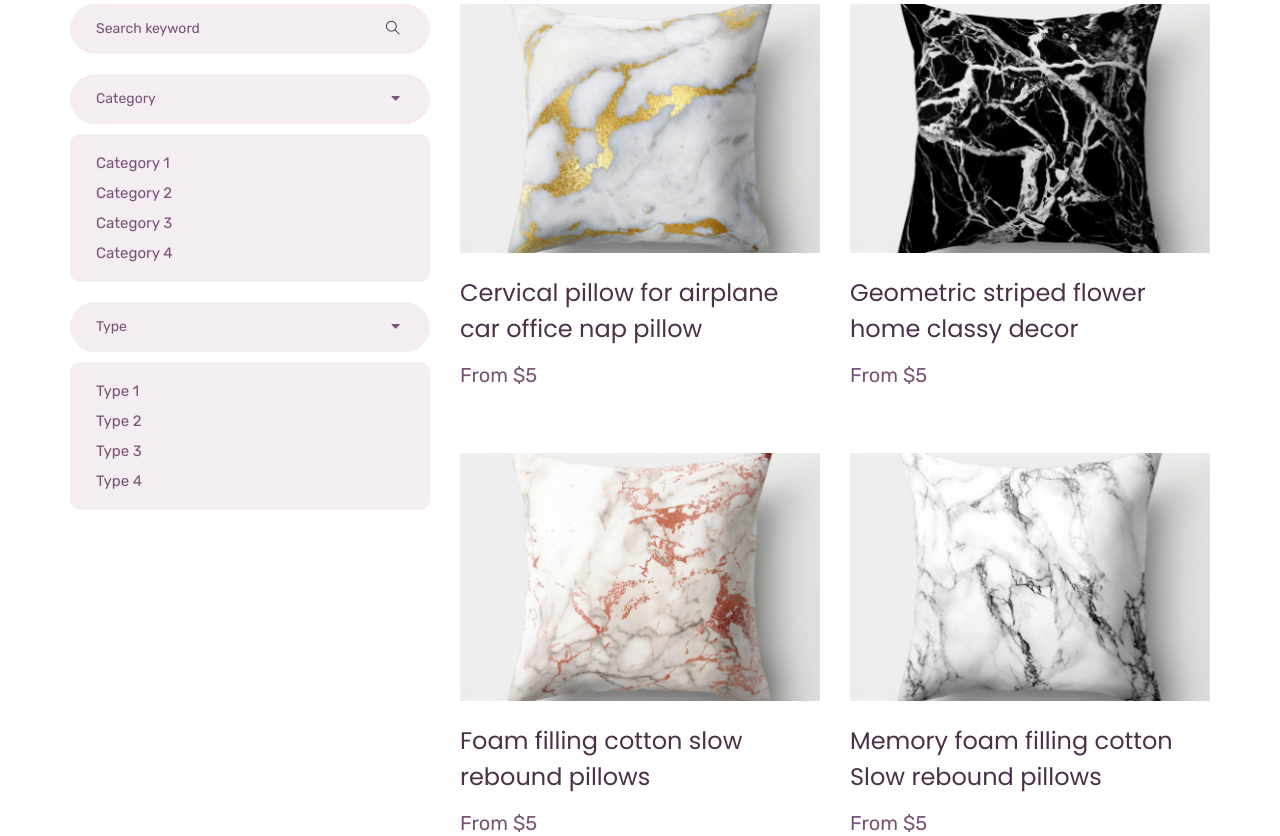
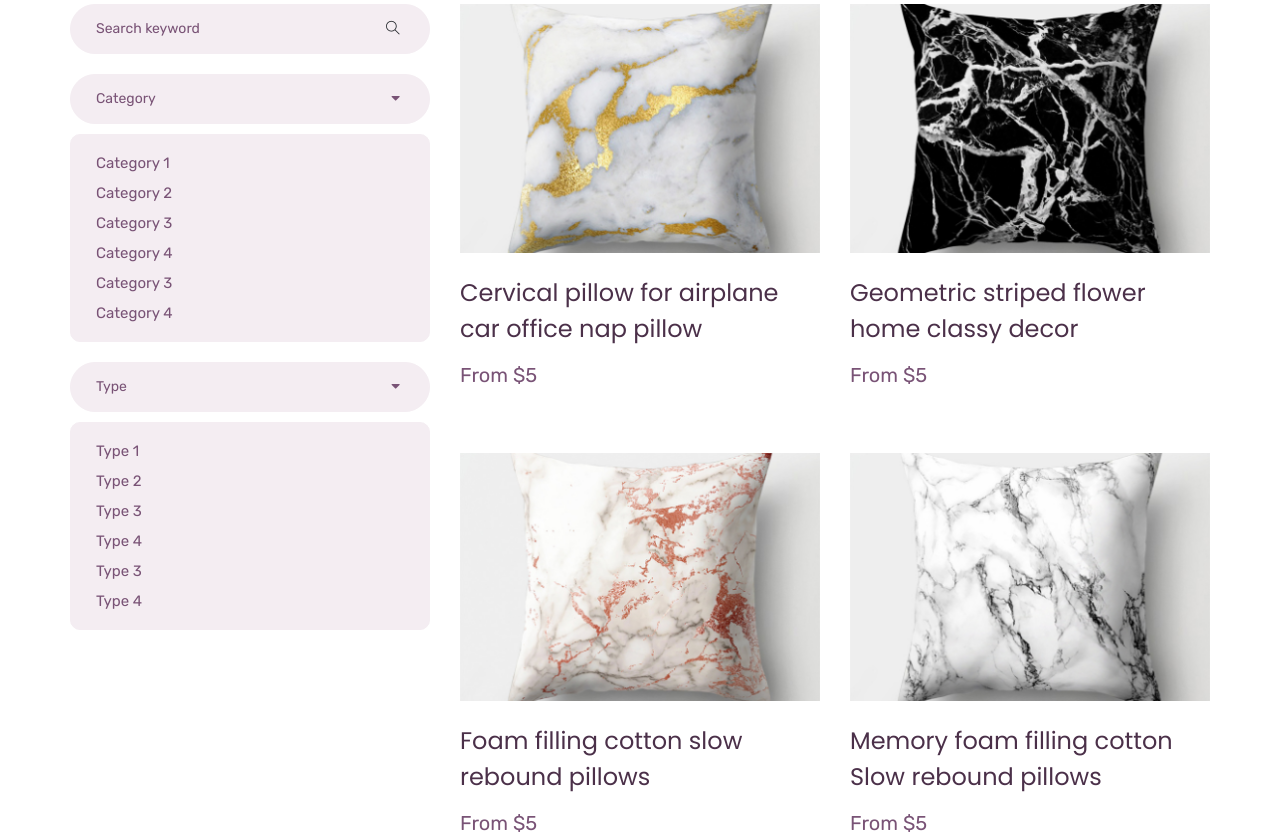
Before and after one commit to pda-gb/Django, a Django app: page /products/ in a window 1280 px wide. Shown: the part 632-1468 px from the top of the page. Run offline with Django 3.2, Linux system fonts and the light colour scheme; some libraries are stand-ins or nearby versions.

Commit message:
+1.  Меню подключить как подшаблон.    +    [готово]

```diff
--- /dev/null
+++ b/mainapp/templates/mainapp/includes/inc_menu_category.html
@@ -0,0 +1,8 @@
+<div class="select_option_dropdown">
+    <p><a href="#">Category 1</a></p>
+    <p><a href="#">Category 2</a></p>
+    <p><a href="#">Category 3</a></p>
+    <p><a href="#">Category 4</a></p>
+    <p><a href="#">Category 3</a></p>
+    <p><a href="#">Category 4</a></p>
+</div>
--- /dev/null
+++ b/mainapp/templates/mainapp/includes/inc_menu_type.html
@@ -0,0 +1,8 @@
+<div class="select_option_dropdown">
+    <p><a href="#">Type 1</a></p>
+    <p><a href="#">Type 2</a></p>
+    <p><a href="#">Type 3</a></p>
+    <p><a href="#">Type 4</a></p>
+    <p><a href="#">Type 3</a></p>
+    <p><a href="#">Type 4</a></p>
+</div>
--- a/mainapp/templates/mainapp/product_list.html
+++ b/mainapp/templates/mainapp/product_list.html
@@ -17,23 +17,13 @@
                         <div class="single_sedebar">
                             <div class="select_option">
                                 <div class="select_option_list">Category <i class="right fas fa-caret-down"></i> </div>
-                                <div class="select_option_dropdown">
-                                    <p><a href="#">Category 1</a></p>
-                                    <p><a href="#">Category 2</a></p>
-                                    <p><a href="#">Category 3</a></p>
-                                    <p><a href="#">Category 4</a></p>
-                                </div>
+                                {% include 'mainapp/includes/inc_menu_category.html' %}
                             </div>
                         </div>
                         <div class="single_sedebar">
                             <div class="select_option">
                                 <div class="select_option_list">Type <i class="right fas fa-caret-down"></i> </div>
-                                <div class="select_option_dropdown">
-                                    <p><a href="#">Type 1</a></p>
-                                    <p><a href="#">Type 2</a></p>
-                                    <p><a href="#">Type 3</a></p>
-                                    <p><a href="#">Type 4</a></p>
-                                </div>
+                                {% include 'mainapp/includes/inc_menu_type.html' %}
                             </div>
                         </div>
                     </div>
```
